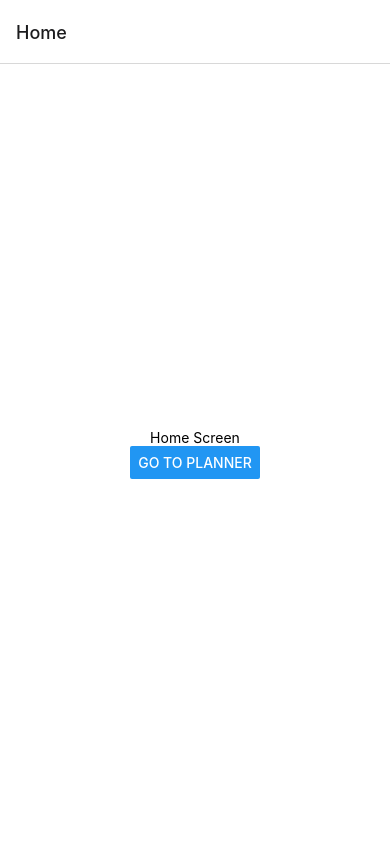
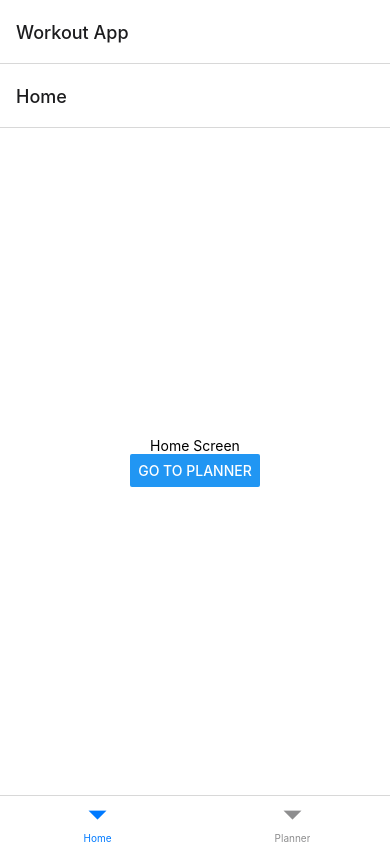
Before and after one commit to jbdura/workout-app, a React Native app: screen /Home in a window 390 px wide. Built offline with nearby package versions, Linux system fonts and the light colour scheme.

Commit message:
Added Bottom navigation in the root navigation RootNav

```diff
--- a/navigation/RootNav.tsx
+++ b/navigation/RootNav.tsx
@@ -1,21 +1,18 @@
 import { createNativeStackNavigator } from '@react-navigation/native-stack';
 // import { NavigationContainer } from '@react-navigation/native';
 
-import HomeScreen from "../screens/HomeScreen";
-import PlannerScreen from "../screens/PlannerScreen";
+// import HomeScreen from "../screens/HomeScreen";
+// import PlannerScreen from "../screens/PlannerScreen";
+import BottomTabNav from './bottomTab';
 
 const Stack = createNativeStackNavigator();
 
 function RootNavigator() {
   return (
-    <Stack.Navigator initialRouteName='Home'>
+    <Stack.Navigator>
       <Stack.Screen
-        name='Home'
-        component={HomeScreen}
-      />
-      <Stack.Screen
-        name='Planner'
-        component={PlannerScreen}
+        name='Workout App'
+        component={BottomTabNav}
       />
     </Stack.Navigator>
   );
```
